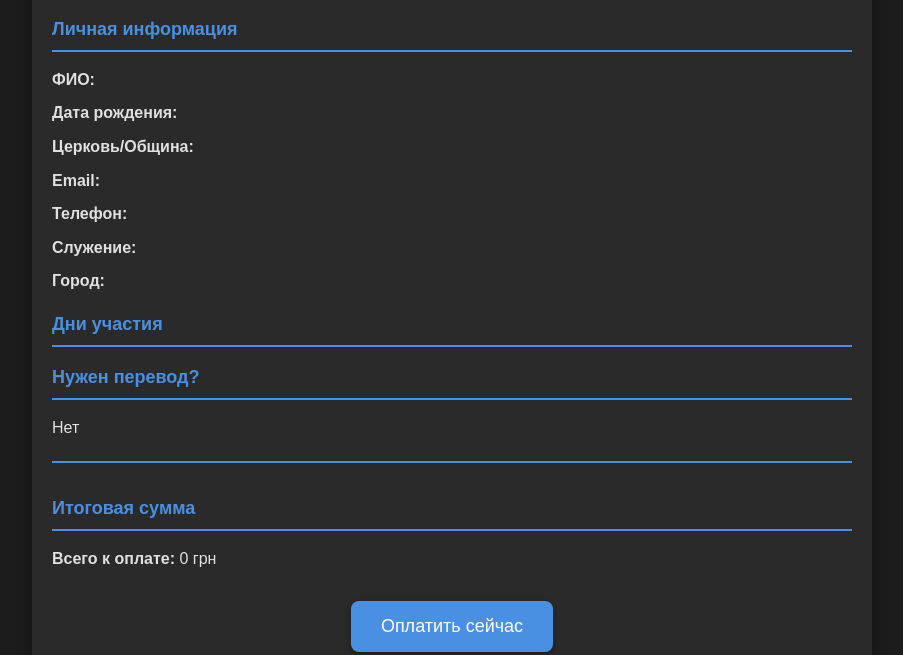
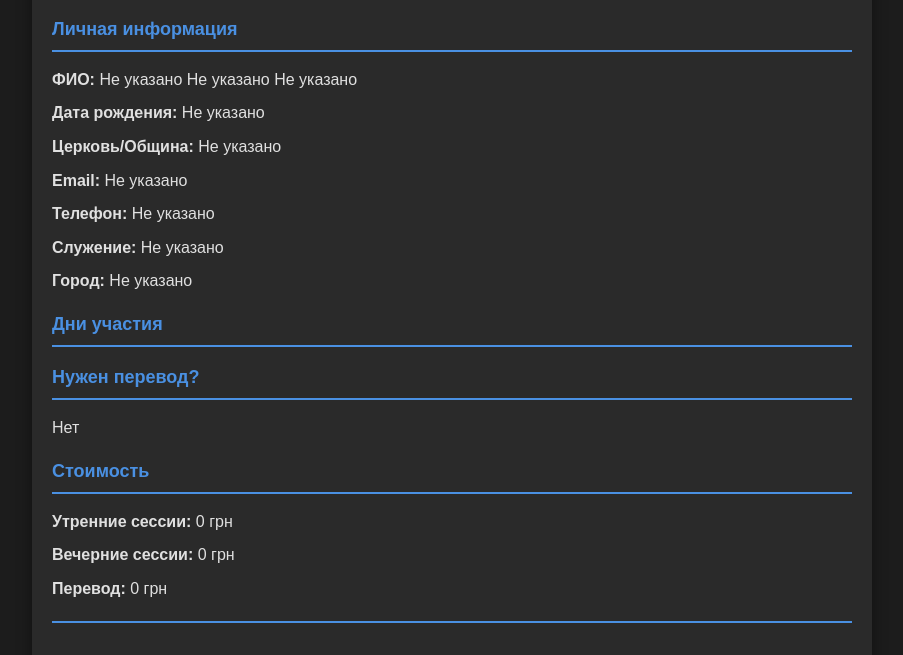
Before and after one commit to Git-p31/REATREAT-2026, a plain HTML site: page oplata.html in a window 1280 px wide. Shown: the part 131-786 px from the top of the page, without its empty margins (188-1091 px from the left). Drawn offline with Linux system fonts and the light colour scheme.

Commit message:
Улучшне дизайн и структура

```diff
--- a/oplata.html
+++ b/oplata.html
@@ -31,9 +31,16 @@
             <p id="translation"></p>
         </section>
 
+        <section class="info-section">
+            <h2>Стоимость</h2>
+            <p><strong>Утренние сессии:</strong> <span id="morningSessionsCost"></span></p>
+            <p><strong>Вечерние сессии:</strong> <span id="eveningSessionsCost"></span></p>
+            <p><strong>Перевод:</strong> <span id="translationCostDisplay"></span></p>
+        </section>
+
         <section class="info-section total-cost">
             <h2>Итоговая сумма</h2>
-            <p><strong>Всего к оплате:</strong> <span id="totalCost"></span> </p>
+            <p><strong>Всего к оплате:</strong> <span id="totalCost"></span></p>
         </section>
 
         <div class="button-container">
--- a/oplata.js
+++ b/oplata.js
@@ -1,17 +1,16 @@
 document.addEventListener("DOMContentLoaded", function() {
-    // Получаем параметры из URL
     const urlParams = new URLSearchParams(window.location.search);
 
-    // Заполняем личную информацию
-    document.getElementById('fullName').textContent = `${urlParams.get('firstName') || ''} ${urlParams.get('lastName') || ''} ${urlParams.get('middleName') || ''}`;
-    document.getElementById('birthDate').textContent = urlParams.get('birthDate') || '';
-    document.getElementById('church').textContent = urlParams.get('church') || '';
-    document.getElementById('email').textContent = urlParams.get('email') || '';
-    document.getElementById('phone').textContent = urlParams.get('phone') || '';
-    document.getElementById('service').textContent = urlParams.get('service') || '';
-    document.getElementById('city').textContent = urlParams.get('city') || '';
+    const getField = (param, defaultValue = "Не указано") => urlParams.get(param) || defaultValue;
 
-    // Заполняем дни участия
+    document.getElementById('fullName').textContent = `${getField('firstName')} ${getField('lastName')} ${getField('middleName')}`;
+    document.getElementById('birthDate').textContent = getField('birthDate');
+    document.getElementById('church').textContent = getField('church');
+    document.getElementById('email').textContent = getField('email');
+    document.getElementById('phone').textContent = getField('phone');
+    document.getElementById('service').textContent = getField('service');
+    document.getElementById('city').textContent = getField('city');
+
     const morningSessions = urlParams.getAll('morningSession');
     const eveningSessions = urlParams.getAll('eveningSession');
     const sessionsList = document.getElementById('sessionsList');
@@ -28,70 +27,50 @@ document.addEventListener("DOMContentLoaded", function() {
         sessionsList.appendChild(li);
     });
 
-    // Заполняем информацию о переводе
-    const needTranslation = urlParams.get('needTranslation') === 'yes' ? 'Да' : 'Нет';
+    const needTranslation = getField('needTranslation') === 'yes' ? 'Да' : 'Нет';
     document.getElementById('translation').textContent = needTranslation;
 
-    // Рассчитываем стоимость сессий
-    const morningSessionCost = parseInt(urlParams.get('morningSessionCost') || '100'); // Ставим значение по умолчанию, если не передано
-    const eveningSessionCost = parseInt(urlParams.get('eveningSessionCost') || '50'); // Ставим значение по умолчанию
-    const translationCost = urlParams.get('needTranslation') === 'yes' ? 50 : 0; // Стоимость перевода
-    const totalCost = (morningSessions.length * morningSessionCost) + (eveningSessions.length * eveningSessionCost) + translationCost;
+    const morningSessionCost = parseInt(getField('morningSessionCost', '100'), 10);
+    const eveningSessionCost = parseInt(getField('eveningSessionCost', '50'), 10);
+    const translationCost = needTranslation === 'Да' ? 50 : 0;
 
-    // Отображаем итоговую стоимость
+    const totalCost = (morningSessions.length * morningSessionCost) +
+                      (eveningSessions.length * eveningSessionCost) +
+                      translationCost;
+
     document.getElementById('totalCost').textContent = `${totalCost} грн`;
-
-    // Отображаем стоимость сессий и перевода
     document.getElementById('morningSessionsCost').textContent = `${morningSessions.length * morningSessionCost} грн`;
     document.getElementById('eveningSessionsCost').textContent = `${eveningSessions.length * eveningSessionCost} грн`;
     document.getElementById('translationCostDisplay').textContent = `${translationCost} грн`;
 
-    // Элементы модального окна
     const modal = document.getElementById('paymentModal');
     const qrCodeContainer = document.getElementById('qrCodeContainer');
     const qrCodeImage = document.getElementById('qrCode');
-    const payNowButton = document.getElementById('payNowButton');
-    const cashPaymentButton = document.getElementById('cashPaymentButton');
-    const cardPaymentButton = document.getElementById('cardPaymentButton');
-    const closeModalButton = document.querySelector('.close-button');
 
-    // Показ модального окна по нажатию на кнопку "Оплатить сейчас"
-    payNowButton.addEventListener('click', () => {
+    document.getElementById('payNowButton').addEventListener('click', () => {
         modal.style.display = 'block';
-        setTimeout(() => modal.querySelector('.modal-content').classList.add('show'), 0); // Показываем с анимацией
+        setTimeout(() => modal.querySelector('.modal-content').classList.add('show'), 0);
     });
 
-    // Закрытие модального окна по нажатию на кнопку закрытия
-    closeModalButton.addEventListener('click', () => {
+    document.querySelector('.close-button').addEventListener('click', () => {
         modal.querySelector('.modal-content').classList.remove('show');
-        setTimeout(() => modal.style.display = 'none', 300); // Закрываем с задержкой для анимации
+        setTimeout(() => modal.style.display = 'none', 300);
     });
 
-    // Обработка оплаты наличными
-    cashPaymentButton.addEventListener('click', () => {
+    document.getElementById('cashPaymentButton').addEventListener('click', () => {
         const qrData = `
-            Имя: ${urlParams.get('firstName') || ''} ${urlParams.get('lastName') || ''} ${urlParams.get('middleName') || ''}
-            Дата рождения: ${urlParams.get('birthDate') || ''}
-            Церковь/Община: ${urlParams.get('church') || ''}
-            Email: ${urlParams.get('email') || ''}
-            Телефон: ${urlParams.get('phone') || ''}
-            Служение: ${urlParams.get('service') || ''}
-            Город: ${urlParams.get('city') || ''}
+            Имя: ${getField('firstName')} ${getField('lastName')} ${getField('middleName')}
+            Дата рождения: ${getField('birthDate')}
+            Церковь/Община: ${getField('church')}
+            Email: ${getField('email')}
+            Телефон: ${getField('phone')}
             Дни участия: ${morningSessions.join(', ')} ${eveningSessions.join(', ')}
             Нужен перевод: ${needTranslation}
             Итоговая сумма: ${totalCost} грн
-            Статус: Ожидает оплаты наличными
         `.trim();
 
-        // Генерация QR-кода
         const qrCodeURL = `https://api.qrserver.com/v1/create-qr-code/?data=${encodeURIComponent(qrData)}&size=200x200`;
         qrCodeImage.src = qrCodeURL;
         qrCodeContainer.classList.remove('hidden');
     });
-
-    // Обработка оплаты картой (для будущей реализации)
-    cardPaymentButton.addEventListener('click', () => {
-        alert('Вы будете перенаправлены на страницу оплаты картой.');
-        // Перенаправление на платёжный сервис в будущем
-    });
 });
```
